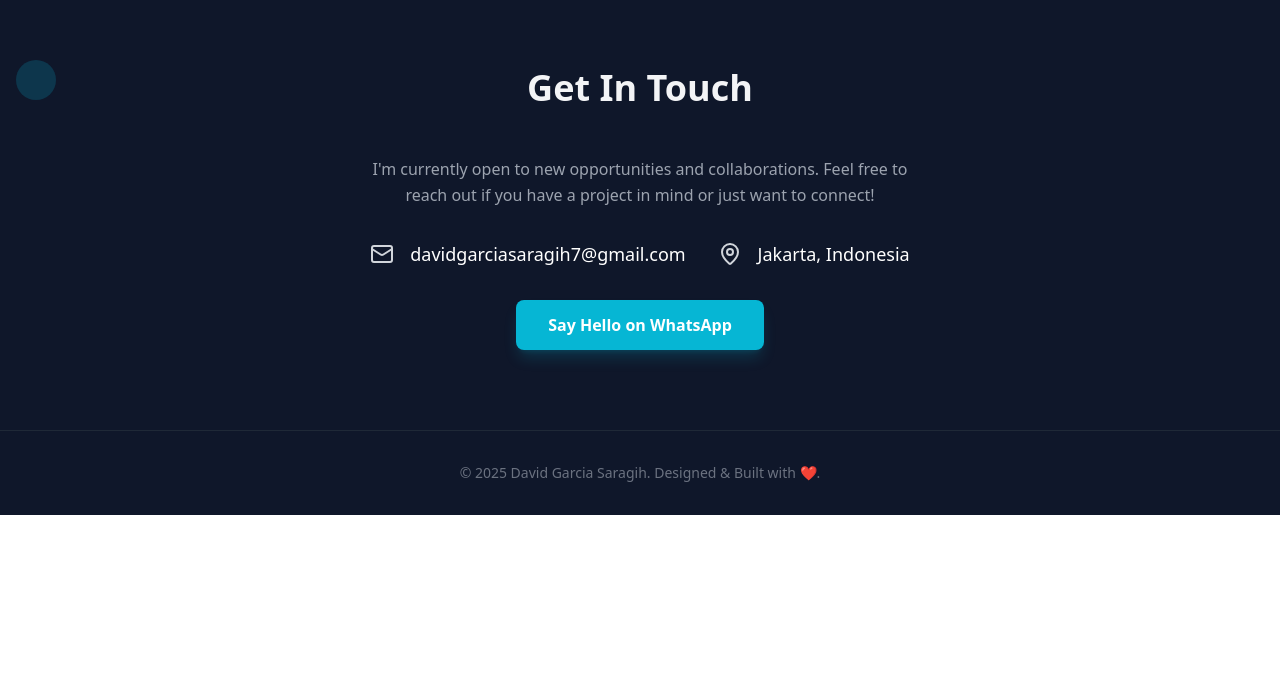
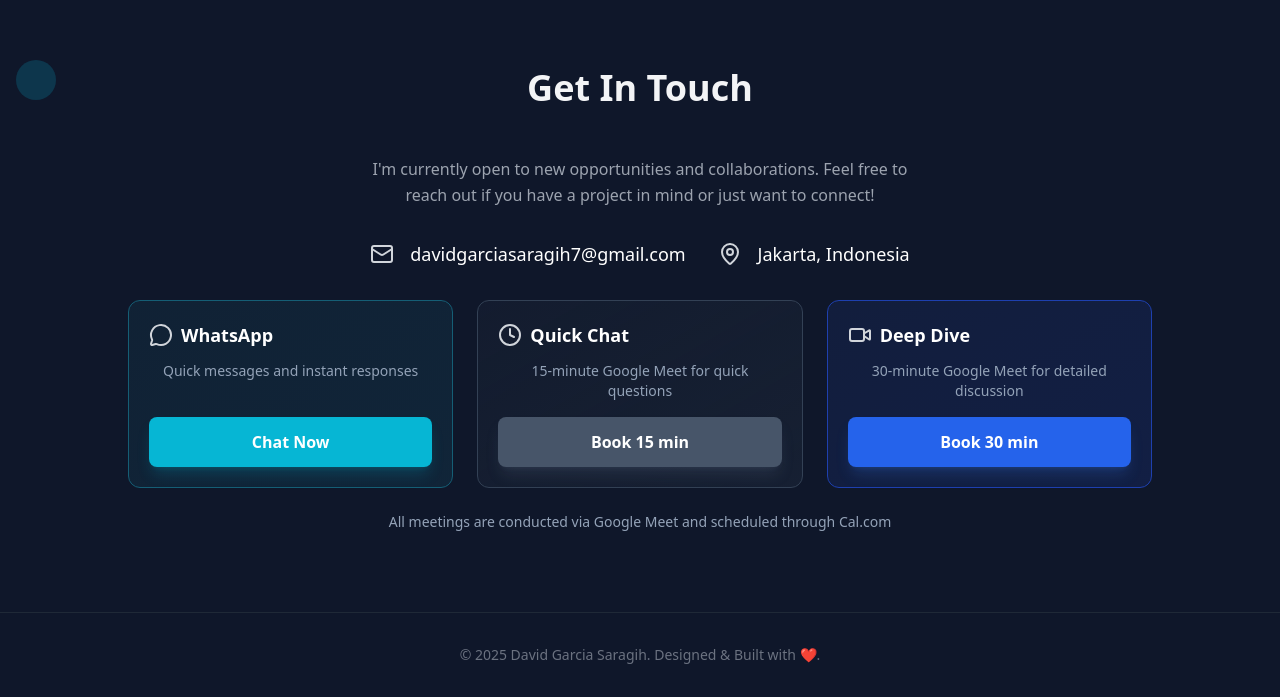
Before and after one commit to davidgrcias/davidgrcias.github.io, a React (Vite) app: page / in a window 1280 px wide. Shown: the part 8718-9415 px from the top of the page. Before the commit the page ends 9233 px from the top, so only its background shows below. Built offline with nearby package versions, Linux system fonts and the light colour scheme; no server answers.

Commit message:
chit chat

```diff
--- a/src/components/PortfolioContent.jsx
+++ b/src/components/PortfolioContent.jsx
@@ -940,6 +940,7 @@ const PortfolioContent = () => {
                 </div>
               </AnimatedSection>
             </section>
+
             {/* Contact Section */}
             <section id="contact" className="py-20 text-center">
               <AnimatedSection>
@@ -971,15 +972,76 @@ const PortfolioContent = () => {
                       {userProfile.contact.location}
                     </span>
                   </div>
-                </div>{" "}
+                </div>
+
+                {/* Contact Buttons - Symmetric Cards */}
+                <div className="grid grid-cols-1 sm:grid-cols-3 gap-4 sm:gap-6 max-w-5xl mx-auto mb-6">
+                  {/* WhatsApp */}
+                  <div className="bg-gradient-to-br from-cyan-50 to-cyan-100 dark:from-cyan-900/20 dark:to-cyan-800/20 p-5 rounded-xl border border-cyan-200 dark:border-cyan-800 flex flex-col h-full">
+                    <div className="flex items-center gap-2 mb-3">
+                      {renderIcon("MessageCircle", 24)}
+                      <h3 className="font-bold text-lg text-slate-800 dark:text-white">WhatsApp</h3>
+                    </div>
+                    <p className="text-sm text-slate-600 dark:text-slate-400 mb-4 flex-1">
+                      {translateText("Quick messages and instant responses", currentLanguage)}
+                    </p>
                     <a
                       href={`https://wa.me/${userProfile.contact.whatsapp}?text=Hi`}
                       target="_blank"
                       rel="noopener noreferrer"
-                  className="bg-cyan-500 hover:bg-cyan-600 text-white font-bold py-3 px-8 rounded-lg transition-transform duration-300 hover:scale-105 inline-block shadow-lg shadow-cyan-500/20"
+                      className="block text-center bg-cyan-500 hover:bg-cyan-600 text-white font-semibold py-3 px-4 rounded-lg transition-all duration-300 hover:scale-105 shadow-lg shadow-cyan-500/20"
                     >
-                  {translateText("Say Hello on WhatsApp", currentLanguage)}
+                      {translateText("Chat Now", currentLanguage)}
                     </a>
+                  </div>
+
+                  {/* 15 min Meeting */}
+                  <div className="bg-gradient-to-br from-slate-50 to-slate-100 dark:from-slate-800/30 dark:to-slate-800/50 p-5 rounded-xl border border-slate-200 dark:border-slate-700 flex flex-col h-full">
+                    <div className="flex items-center gap-2 mb-3">
+                      {renderIcon("Clock", 24)}
+                      <h3 className="font-bold text-lg text-slate-800 dark:text-white">
+                        {translateText("Quick Chat", currentLanguage)}
+                      </h3>
+                    </div>
+                    <p className="text-sm text-slate-600 dark:text-slate-400 mb-4 flex-1">
+                      {translateText("15-minute Google Meet for quick questions", currentLanguage)}
+                    </p>
+                    <a
+                      href="https://cal.com/davidgrcias/15min"
+                      target="_blank"
+                      rel="noopener noreferrer"
+                      className="block text-center bg-slate-600 hover:bg-slate-700 text-white font-semibold py-3 px-4 rounded-lg transition-all duration-300 hover:scale-105 shadow-lg shadow-slate-500/20"
+                    >
+                      {translateText("Book 15 min", currentLanguage)}
+                    </a>
+                  </div>
+
+                  {/* 30 min Meeting */}
+                  <div className="bg-gradient-to-br from-blue-50 to-blue-100 dark:from-blue-900/20 dark:to-blue-800/20 p-5 rounded-xl border border-blue-200 dark:border-blue-800 flex flex-col h-full">
+                    <div className="flex items-center gap-2 mb-3">
+                      {renderIcon("Video", 24)}
+                      <h3 className="font-bold text-lg text-slate-800 dark:text-white">
+                        {translateText("Deep Dive", currentLanguage)}
+                      </h3>
+                    </div>
+                    <p className="text-sm text-slate-600 dark:text-slate-400 mb-4 flex-1">
+                      {translateText("30-minute Google Meet for detailed discussion", currentLanguage)}
+                    </p>
+                    <a
+                      href="https://cal.com/davidgrcias/30min"
+                      target="_blank"
+                      rel="noopener noreferrer"
+                      className="block text-center bg-blue-600 hover:bg-blue-700 text-white font-semibold py-3 px-4 rounded-lg transition-all duration-300 hover:scale-105 shadow-lg shadow-blue-500/20"
+                    >
+                      {translateText("Book 30 min", currentLanguage)}
+                    </a>
+                  </div>
+                </div>
+
+                {/* Additional Note */}
+                <p className="text-sm text-slate-500 dark:text-slate-400 text-center">
+                  {translateText("All meetings are conducted via Google Meet and scheduled through Cal.com", currentLanguage)}
+                </p>
               </AnimatedSection>
             </section>
           </main>
```
Lines whose indentation alone changed are shown as unchanged.
